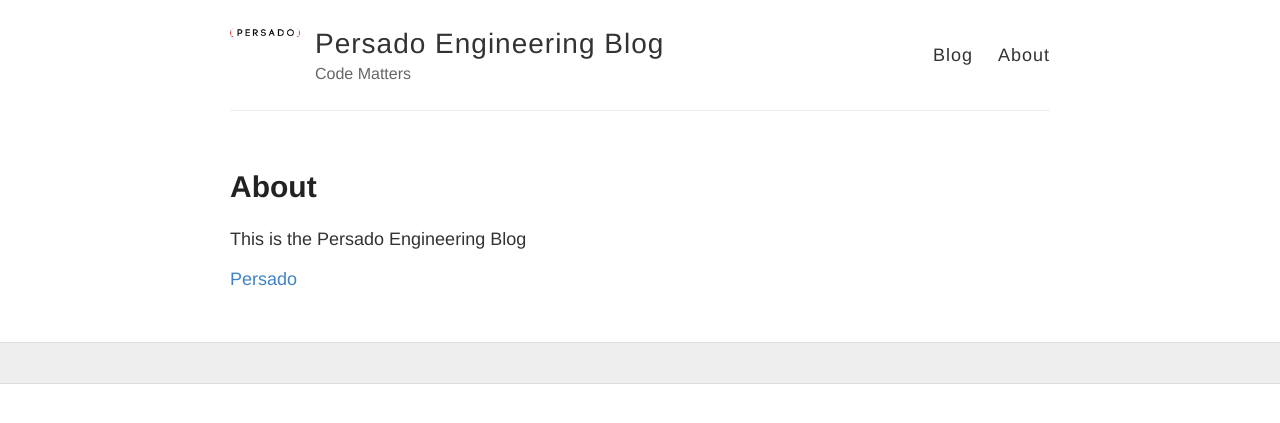
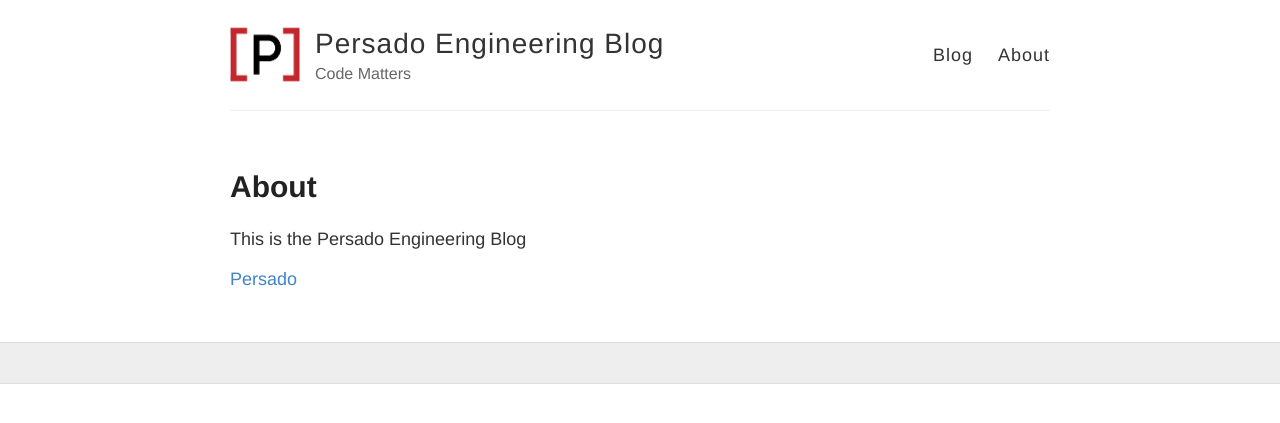
Before and after one commit to persado/persado.github.io, a Jekyll site: the page built from about.markdown, in a window 1280 px wide. Shown: the top 423 px of the page. Built offline with Jekyll 4.4.1, drawn with Linux system fonts in a browser that asks for light colours.

Commit message:
updated logo

```diff
--- a/_config.yml
+++ b/_config.yml
@@ -19,7 +19,6 @@
 # in the templates via {{ site.myvariable }}.
 name: Persado Engineering Blog
 description: Code Matters
-avatar: https://raw.githubusercontent.com/persado/persado.github.io/master/assets/images/persado-logo-black.png
 
 title: Your awesome title
 email: your-email@example.com
--- a/_layouts/default.html
+++ b/_layouts/default.html
@@ -19,7 +19,7 @@
     <div class="wrapper-masthead">
       <div class="container">
         <header class="masthead clearfix">
-          <a href="{{ site.baseurl }}/" class="site-avatar"><img src="{{ site.avatar }}" /></a>
+          <a href="{{ site.baseurl }}/" class="site-avatar"><img src="{{ site.baseurl }}/assets/images/persado-logo-black.png" /></a>
 
           <div class="site-info">
             <h1 class="site-name"><a href="{{ site.baseurl }}/">{{ site.name }}</a></h1>
```
Also changed, not shown: assets/images/persado-logo-black.png.
